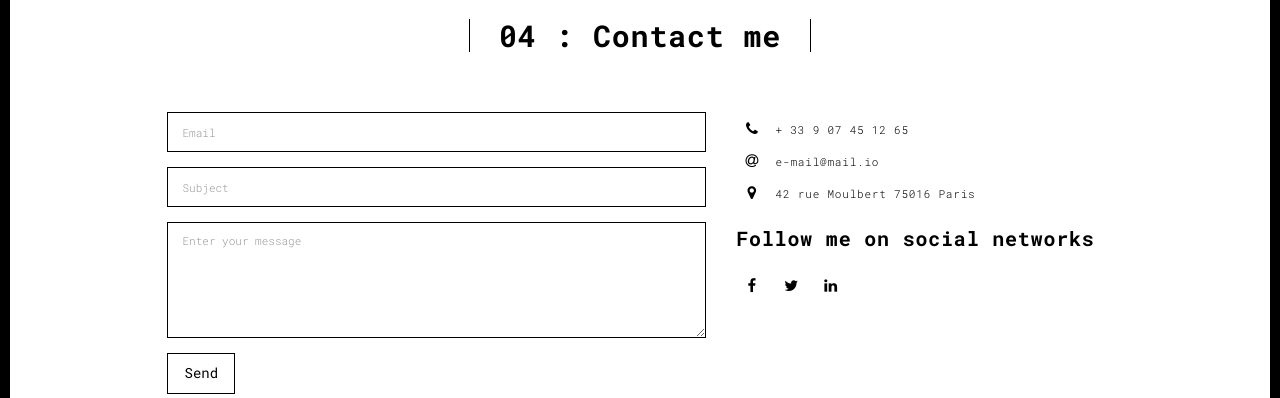
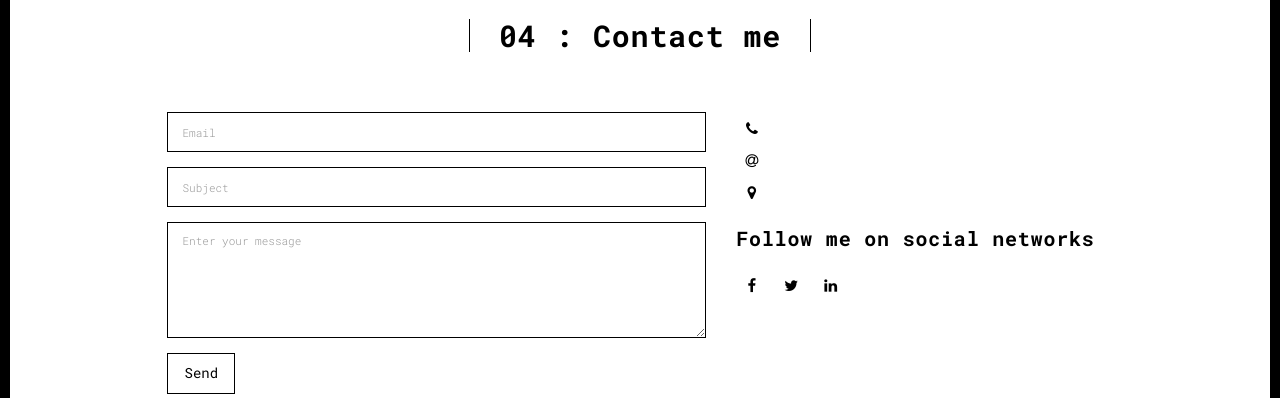
Before and after one commit to Magematt/Portfo, a Flask app: page /contact.html in a window 1280 px wide. Shown: the part 90-488 px from the top of the page. Run offline with Flask 3, Linux system fonts and the light colour scheme; some libraries are stand-ins or nearby versions.

Commit message:
Add files via upload

```diff
--- a/templates/contact.html
+++ b/templates/contact.html
@@ -79,19 +79,16 @@
                           <span class="fa-icon">
                             <i class="fa fa-phone" aria-hidden="true"></i>
                           </span>
-                          + 33 9 07 45 12 65
                         </li>
                         <li>
                           <span class="fa-icon">
                             <i class="fa fa-at" aria-hidden="true"></i>
                           </span>
-                          e-mail@mail.io
                         </li>
                         <li>
                           <span class="fa-icon">
                             <i class="fa fa fa-map-marker" aria-hidden="true"></i>
                           </span>
-                          42 rue Moulbert 75016 Paris
                         </li>
                       </ul>
                       <h3>Follow me on social networks</h3>
@@ -101,7 +98,7 @@
                       <a href="http://www.twitter.com" title="" class="fa-icon">
                         <i class="fa fa-twitter"></i>
                       </a>
-                      <a href="http://www.linkedin.com" title="" class="fa-icon">
+                      <a href="https://www.linkedin.com/in/matthew-souter-252b42165/" title="" class="fa-icon">
                         <i class="fa fa-linkedin"></i>
                       </a>
 
```
